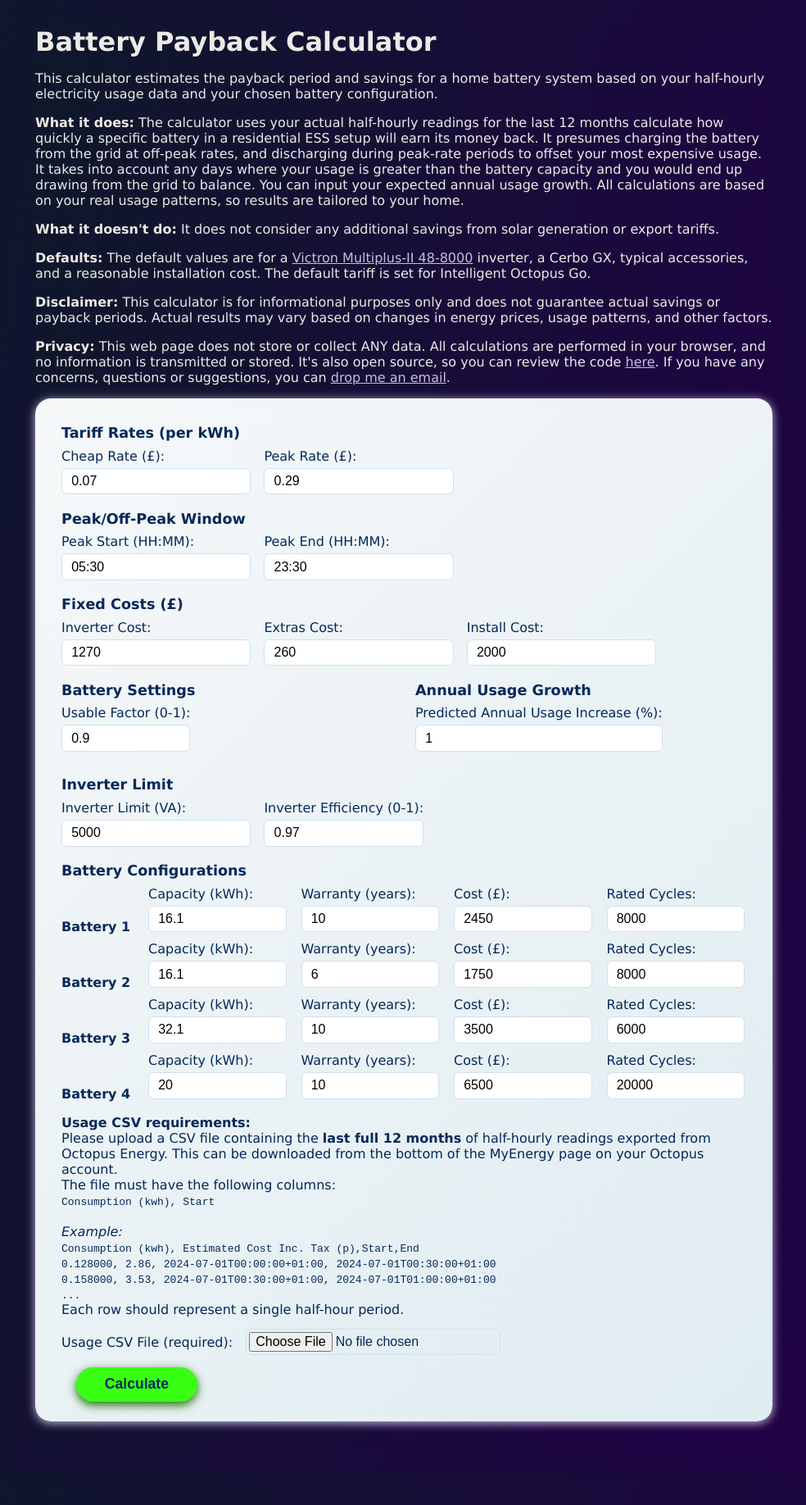
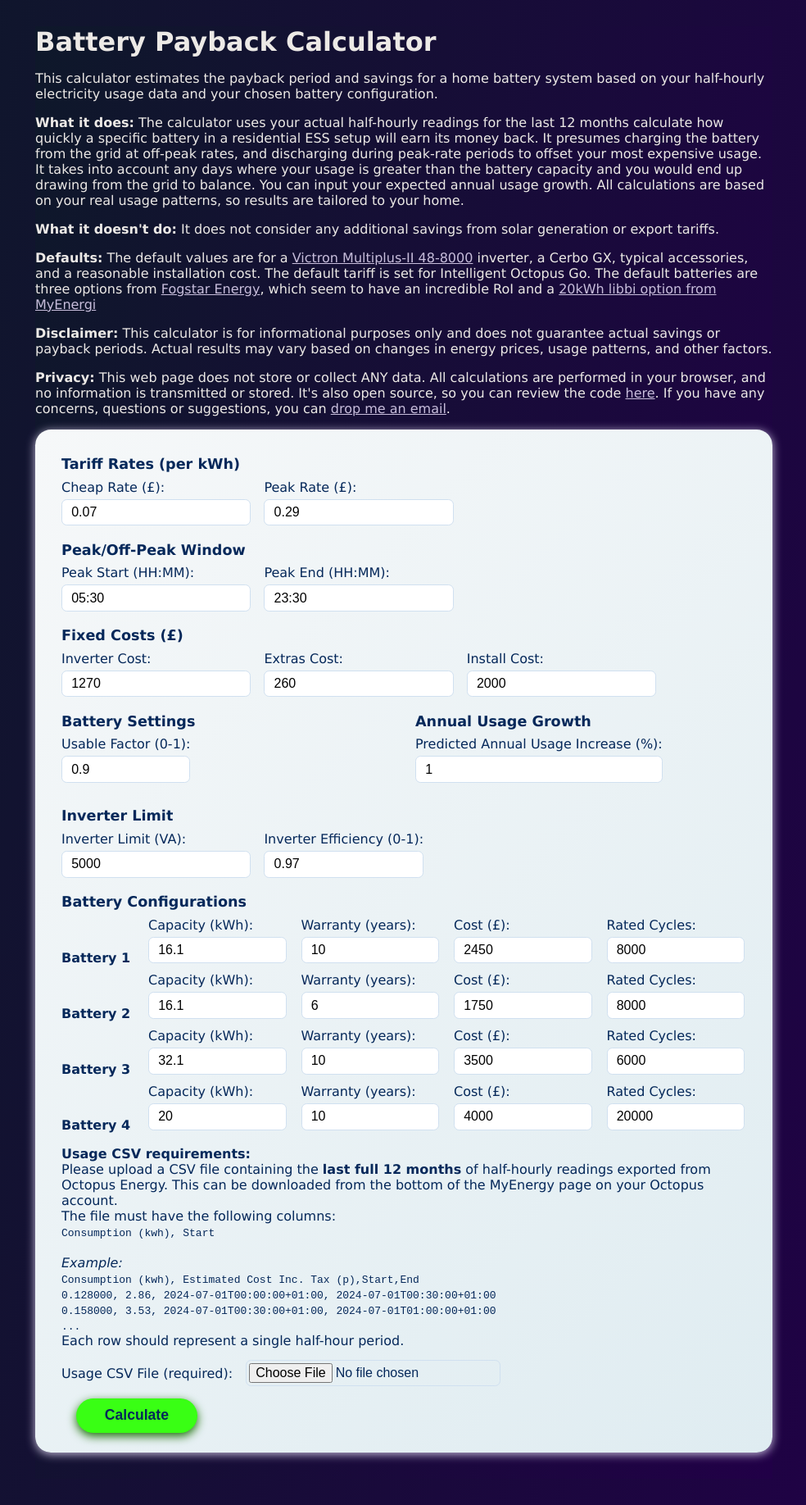
Before and after one commit to phil-6/pr_dev, a Jekyll site: the page battery-payback.html, which Jekyll copies as it is, in a window 1280 px wide. Shown: the whole page at 82% size, without its empty margins (147-1131 px from the left). Built offline with Jekyll 4.4.1, drawn with Linux system fonts in a browser that asks for light colours; before the commit the page ends 1798 px from its top, so only the background shows below that.

Commit message:
add extra links into header

```diff
--- a/battery-payback.html
+++ b/battery-payback.html
@@ -28,6 +28,9 @@
     <p>
       <strong>Defaults:</strong> The default values are for a <a href="https://www.bimblesolar.com/Victron-MultiplusII-48-8000" target="_blank" rel="noopener">Victron Multiplus-II 48-8000</a> inverter, a
       Cerbo GX, typical accessories, and a reasonable installation cost. The default tariff is set for Intelligent Octopus Go.
+      The default batteries are three options from
+      <a href="https://www.fogstar.co.uk/collections/server-rack-batteries" target="_blank">Fogstar Energy</a>, which seem to have an incredible RoI and a
+      <a href="https://www.myenergi.com/libbi-battery-storage/" target="_blank">20kWh libbi option from MyEnergi</a>
     </p>
     <p>
       <strong>Disclaimer:</strong> This calculator is for informational purposes only and does not guarantee actual savings or payback
@@ -114,7 +117,7 @@
           <strong class="battery-label">Battery 4</strong>
           <label class="battery-config-label">Capacity (kWh): <input type="number" step="0.1" min="0" id="BAT4_CAP" value="20" required></label>
           <label class="battery-config-label">Warranty (years): <input type="number" min="1" id="BAT4_WARRANTY" value="10" required></label>
-          <label class="battery-config-label">Cost (£): <input type="number" min="0" id="BAT4_COST" value="6500" required></label>
+          <label class="battery-config-label">Cost (£): <input type="number" min="0" id="BAT4_COST" value="4000" required></label>
           <label class="battery-config-label">Rated Cycles: <input type="number" min="1" id="BAT4_CYCLES" value="20000" required></label>
         </div>
       </div>
```
